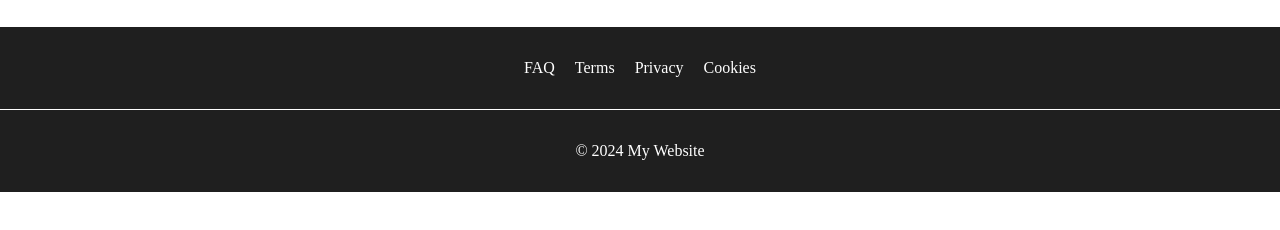
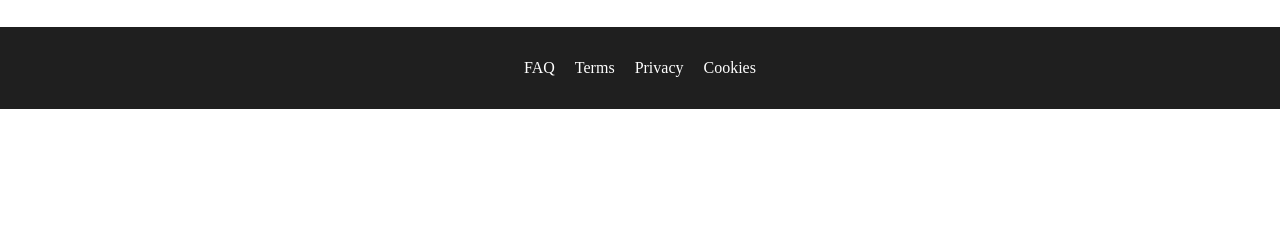
Before and after one commit to hokanitao/flexbox-layouts-example, a plain HTML site: page index.html in a window 1280 px wide. Shown: the part 366-596 px from the top of the page. Drawn offline with Linux system fonts and the light colour scheme.

Commit message:
footer modified

```diff
--- a/index.html
+++ b/index.html
@@ -52,9 +52,6 @@
         <li><a href="">Cookies</a></li>
       </ul>
     </nav>
-    <p>
-      &copy; 2024 My Website
-    </p>
   </footer>
 </body>
 </html>
--- a/main.css
+++ b/main.css
@@ -113,13 +113,3 @@ footer nav {
   margin: 0px;
   align-items: center;
 } */
-
-footer p {
-  width: 100%;
-  padding: 32px;
-  /* margin: auto; */
-  color: white;
-  border-top: 1px solid white;
-  display: flex;
-  justify-content: center;
-}
```
